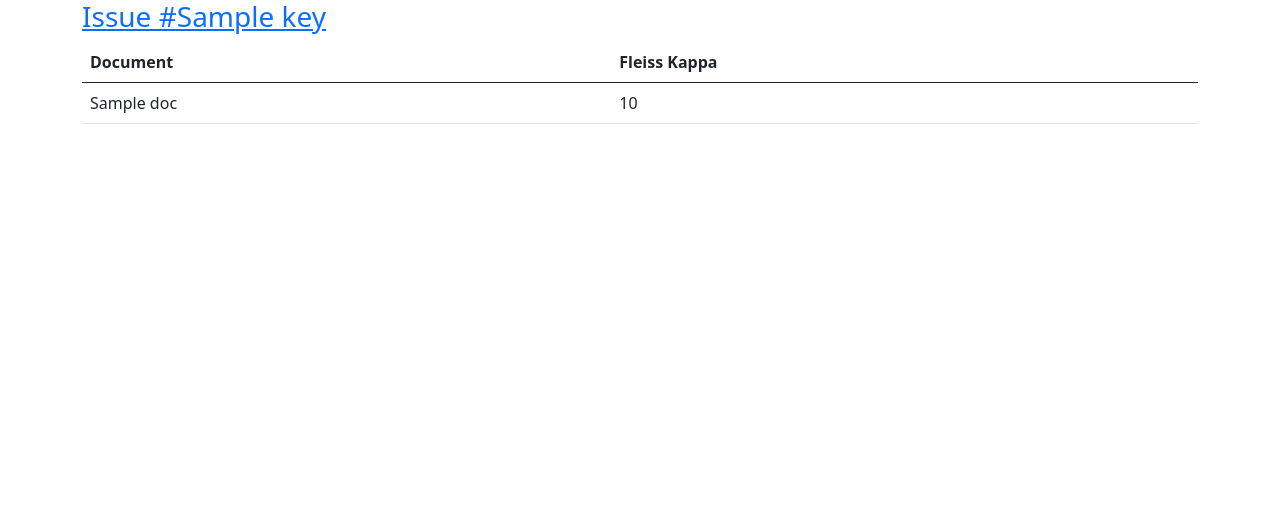
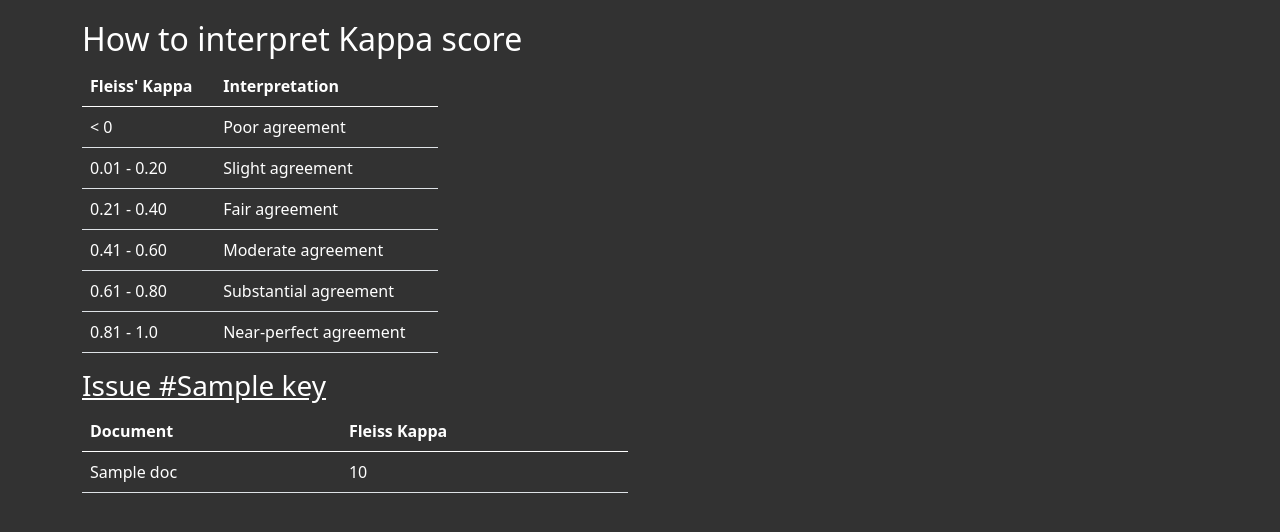
Before and after one commit to yrahul3910/dor-github, a Django app: template hello/templates/index.html in a window 1280 px wide. Shown: the top 532 px of the page. Run offline with Django 3.2, Linux system fonts and the light colour scheme; the template is opened without the code that fills it: most values are stand-ins (such as "Sample title", 1, 10 or a date in 2020).

Commit message:
Added better colors

```diff
--- a/hello/templates/base.html
+++ b/hello/templates/base.html
@@ -3,6 +3,14 @@
 <head>
   <title>Department of Reuse</title>
   <link href="https://cdn.jsdelivr.net/npm/bootstrap@5.0.1/dist/css/bootstrap.min.css" rel="stylesheet" integrity="sha384-+0n0xVW2eSR5OomGNYDnhzAbDsOXxcvSN1TPprVMTNDbiYZCxYbOOl7+AMvyTG2x" crossorigin="anonymous">
+  <style>
+    body * {
+      color: white;
+    }
+    body {
+      background-color:rgb(50, 50, 50);
+    }
+  </style>
 </head>
 <body>
   <div class="container">
--- a/hello/templates/index.html
+++ b/hello/templates/index.html
@@ -2,8 +2,49 @@
 {% load static %}
 
 {% block content %}
+  <h2 style="margin-top: 20px">How to interpret Kappa score</h2>
+  <div class="row">
+    <div class="col-4">
+      <table class="table" >
+        <thead class="thead-dark">
+          <tr>
+            <th scope="col">Fleiss' Kappa</th>
+            <th scope="col">Interpretation</th>
+          </tr>
+        </thead>
+        <tbody>
+          <tr>
+            <td>&lt; 0</td>
+            <td>Poor agreement</td>
+          </tr>
+          <tr>
+            <td>0.01 - 0.20</td>
+            <td>Slight agreement</td>
+          </tr>
+          <tr>
+            <td>0.21 - 0.40</td>
+            <td>Fair agreement</td>
+          </tr>
+          <tr>
+            <td>0.41 - 0.60</td>
+            <td>Moderate agreement</td>
+          </tr>
+          <tr>
+            <td>0.61 - 0.80</td>
+            <td>Substantial agreement</td>
+          </tr>
+          <tr>
+            <td>0.81 - 1.0</td>
+            <td>Near-perfect agreement</td>
+          </tr>
+        </tbody>
+      </table>
+    </div>
+  </div>
   {% for key, pair in groups %}
     <h3><a href="https://github.com/bhermann/DoR/issues/{{ key }}">Issue #{{ key }}</a></h3>
+    <div class="row">
+      <div class="col-6">
         <table class="table">
           <thead class="thead-dark">
             <tr>
@@ -12,11 +53,13 @@
             </tr>
           </thead>
           <tbody>
-      {% for doc, score, is_subpar in pair %}
+          {% for doc, score, _ in pair %}
             <tr>
               <td>{{ doc }}</td>
-          {% if is_subpar %}
+              {% if score <= 0.4 %}
                 <td style="color: red">{{ score }}</td>
+              {% elif score <= 0.6 %}
+                <td style="color: yellow">{{ score }}</td>
               {% else %}
                 <td>{{ score }}</td>
               {% endif %}
@@ -24,5 +67,7 @@
           {% endfor %}
           </tbody>
         </table>
+      </div>
+    </div>
   {% endfor %}
 {% endblock %}
```
Lines whose indentation alone changed are shown as unchanged.
